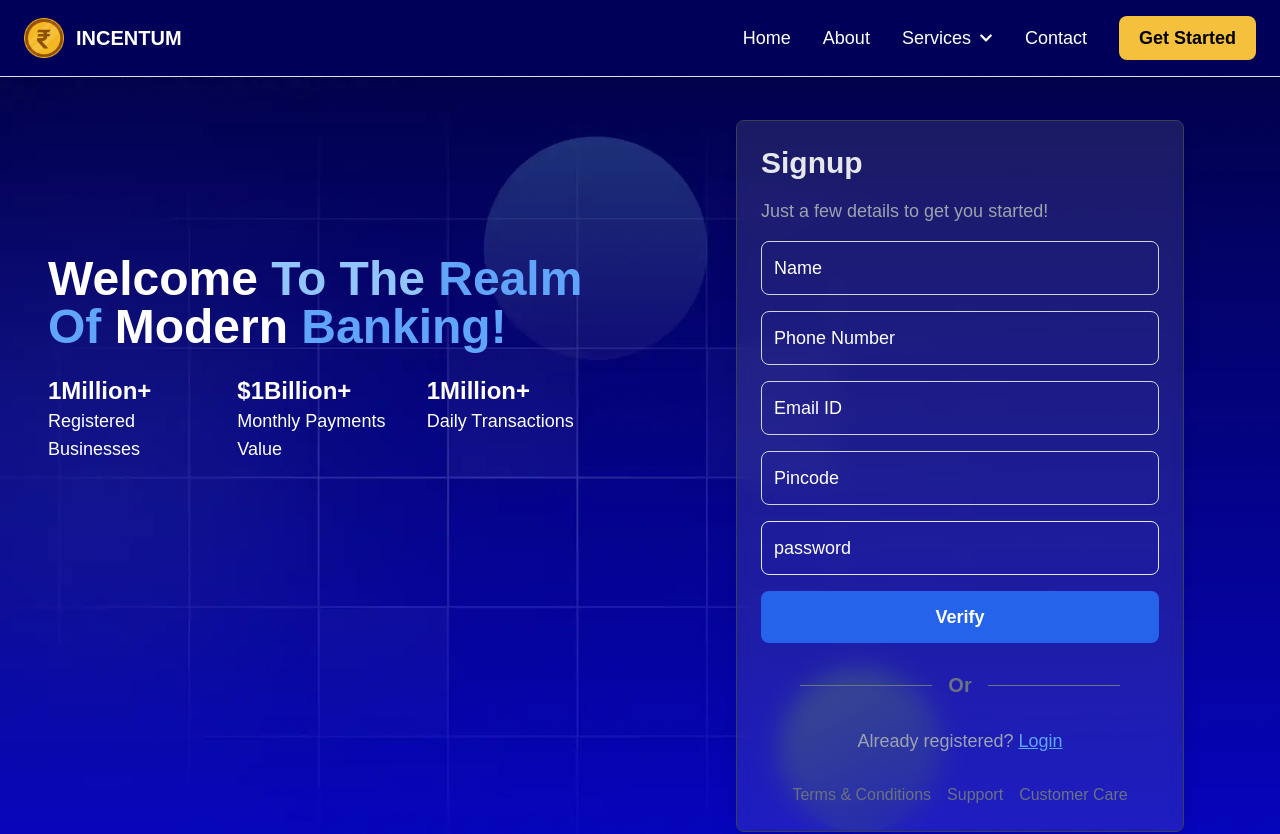
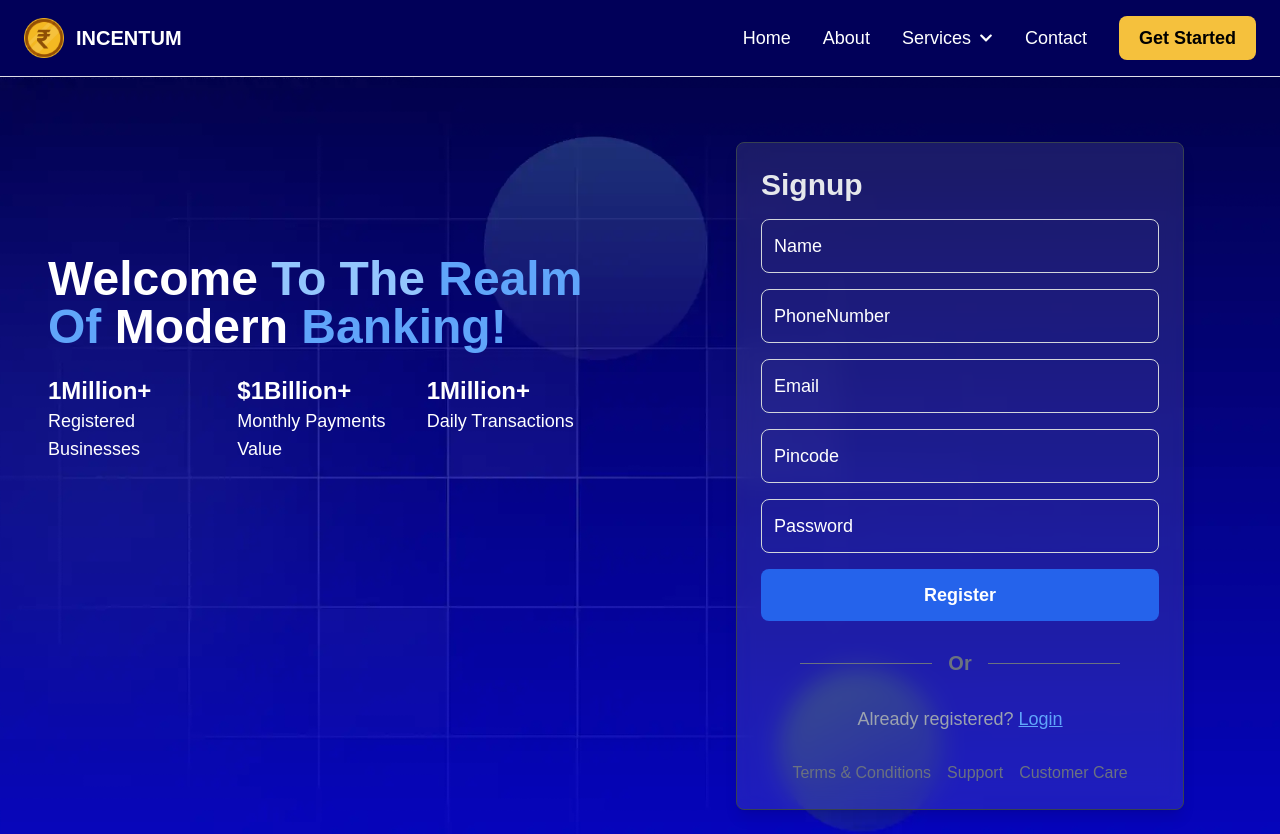
Before and after one commit to saniya-dogra/mainincentum-backend, a React (Vite) app in the folder frontend/: page /signup-Page in a window 1280 px wide. Shown: the top 834 px of the page. Built offline with nearby package versions, Linux system fonts and the light colour scheme.

Commit message:
connect b and f

```diff
--- a/frontend/src/Pages/authentication/SignupPage.jsx
+++ b/frontend/src/Pages/authentication/SignupPage.jsx
@@ -1,79 +1,72 @@
-// SignupPage.js
 import React, { useState } from "react";
 import "../../index.css";
 import { Link, useNavigate } from "react-router-dom";
-import axios from "axios"
+import axios from "axios";
 
 export default function SignupPage() {
-  const [name, setName] = useState("");
-  const [phoneNumber, setPhoneNumber] = useState("");
-  const [email, setEmail] = useState("");
-  const [pincode, setPincode] = useState("");
-  const [password, setPassword] = useState("");
+  const [formData, setFormData] = useState({
+    name: "",
+    phoneNumber: "",
+    email: "",
+    pincode: "",
+    password: "",
+  });
 
-  const [errors, setErrors] = useState({}); // Object to track field errors
-
+  const [errors, setErrors] = useState({});
   const navigate = useNavigate();
 
   const validateForm = () => {
     const newErrors = {};
 
-    // Name: Only alphabets and spaces, max 32 characters
-    if (!name || !/^[A-Za-z ]{1,32}$/.test(name)) {
+    if (!formData.name || !/^[A-Za-z ]{1,32}$/.test(formData.name)) {
       newErrors.name = "Name must be alphabets only and up to 32 characters.";
     }
 
-    // Phone number: Exactly 10 digits
-    if (!phoneNumber || !/^\d{10}$/.test(phoneNumber)) {
+    if (!formData.phoneNumber || !/^\d{10}$/.test(formData.phoneNumber)) {
       newErrors.phoneNumber = "Phone number must be exactly 10 digits.";
     }
 
-    // Email: Valid email format
-    if (!email || !/^[^\s@]+@[^\s@]+\.[^\s@]+$/.test(email)) {
+    if (!formData.email || !/^[^\s@]+@[^\s@]+\.[^\s@]+$/.test(formData.email)) {
       newErrors.email = "Invalid email format.";
     }
 
-    // Pincode: Exactly 6 digits
-    if (!pincode || !/^\d{6}$/.test(pincode)) {
+    if (!formData.pincode || !/^\d{6}$/.test(formData.pincode)) {
       newErrors.pincode = "Pincode must be exactly 6 digits.";
     }
 
+    if (!formData.password || formData.password.length < 6) {
+      newErrors.password = "Password must be at least 6 characters long.";
+    }
+
     setErrors(newErrors);
-
-    // Return true if no errors
     return Object.keys(newErrors).length === 0;
   };
 
-  async function handleFormSubmit(e) {
-    e.preventDefault(); // Prevent default form submission behavior
+  const handleInputChange = (e) => {
+    const { name, value } = e.target;
+    setFormData((prevData) => ({ ...prevData, [name]: value }));
+  };
+
+  const handleFormSubmit = async (e) => {
+    e.preventDefault();
+
+    if (!validateForm()) return;
 
     try {
-      await axios.post(
-        'http://127.0.0.1:8000/signup',
-        {
-          name,
-          email,
-          phoneNumber,
-          pincode,
-          password,
-        },
-        {
-          headers: {
-            "Content-Type": "application/json", // Necessary header
-          },
-          withCredentials: true, // Enable credentials
-        }
-      );
-      alert("Registration successful"); // Show success message
+      await axios.post("http://127.0.0.1:8080/signup", formData, {
+        headers: { "Content-Type": "application/json" },
+        withCredentials: true,
+      });
+      alert("Registration successful");
+      navigate("/login-page");
     } catch (error) {
-      alert("Failed registration"); // Show error message
-      console.error(error); // Log the error for debugging
+      alert("Registration failed. Please try again.");
+      console.error(error);
     }
-  }
+  };
 
   return (
     <div className="min-h-screen bg-image grid grid-cols-1 xl:grid-cols-2">
-      {/* Left Section */}
       <div className="flex flex-col w-full p-6 xl:p-12">
         <div className="flex flex-col justify-center h-2/3 mx-auto">
           <h2 className="text-white text-3xl md:text-4xl xl:text-5xl font-bold leading-tight">
@@ -98,80 +91,31 @@ export default function SignupPage() {
         </div>
       </div>
 
-      {/* Right Section */}
       <div className="flex items-center justify-center p-6 bg-opacity-80">
         <div className="w-full max-w-md p-6 bg-white bg-opacity-10 backdrop-blur-md border border-gray-700 rounded-lg shadow-lg">
           <h2 className="text-gray-200 text-3xl font-bold mb-4">Signup</h2>
-          <p className="text-gray-400 text-lg mb-4">
-            Just a few details to get you started!
-          </p>
           <form onSubmit={handleFormSubmit}>
-            <input
-              type="text"
-              placeholder="Name"
-              className={`w-full p-3 text-lg mb-4 border ${
-                errors.name ? "border-red-500" : "border-gray-300"
-              } rounded-lg bg-transparent text-white placeholder-white focus:outline-none focus:ring-2 focus:ring-blue-500`}
-              value={name}
-              onChange={(e) => setName(e.target.value.replace(/[^A-Za-z ]/g, ""))} // Allow only alphabets and spaces
-            />
-            {errors.name && <p className="text-red-500 text-sm">{errors.name}</p>}
-
-            <input
-              type="tel"
-              placeholder="Phone Number"
-              className={`w-full p-3 text-lg mb-4 border ${
-                errors.phoneNumber ? "border-red-500" : "border-gray-300"
-              } rounded-lg bg-transparent text-white placeholder-white focus:outline-none focus:ring-2 focus:ring-blue-500`}
-              value={phoneNumber}
-              onChange={(e) =>
-                setPhoneNumber(e.target.value.replace(/[^0-9]/g, "")) // Allow only digits
-              }
-            />
-            {errors.phoneNumber && (
-              <p className="text-red-500 text-sm">{errors.phoneNumber}</p>
-            )}
-
-            <input
-              type="email"
-              placeholder="Email ID"
-              className={`w-full p-3 text-lg mb-4 border ${
-                errors.email ? "border-red-500" : "border-gray-300"
-              } rounded-lg bg-transparent text-white placeholder-white focus:outline-none focus:ring-2 focus:ring-blue-500`}
-              value={email}
-              onChange={(e) => setEmail(e.target.value)}
-            />
-            {errors.email && <p className="text-red-500 text-sm">{errors.email}</p>}
-
-            <input
-              type="text"
-              placeholder="Pincode"
-              className={`w-full p-3 text-lg mb-4 border ${
-                errors.pincode ? "border-red-500" : "border-gray-300"
-              } rounded-lg bg-transparent text-white placeholder-white focus:outline-none focus:ring-2 focus:ring-blue-500`}
-              value={pincode}
-              onChange={(e) =>
-                setPincode(e.target.value.replace(/[^0-9]/g, "")) // Allow only digits
-              }
-            />
-            {errors.pincode && <p className="text-red-500 text-sm">{errors.pincode}</p>}
-            <input
-              type="text"
-              placeholder="password"
-              className={`w-full p-3 text-lg mb-4 border  rounded-lg bg-transparent text-white placeholder-white focus:outline-none focus:ring-2 focus:ring-blue-500`}
-              value={password}
-              onChange={(e) =>
-                setPassword(e.target.value) // Allow only digits
-              }
-            />
-
+            {["name", "phoneNumber", "email", "pincode", "password"].map((field) => (
+              <div key={field}>
+                <input
+                  name={field}
+                  type={field === "password" ? "password" : "text"}
+                  placeholder={field.charAt(0).toUpperCase() + field.slice(1)}
+                  value={formData[field]}
+                  onChange={handleInputChange}
+                  className={`w-full p-3 text-lg mb-4 border ${
+                    errors[field] ? "border-red-500" : "border-gray-300"
+                  } rounded-lg bg-transparent text-white placeholder-white focus:outline-none focus:ring-2 focus:ring-blue-500`}
+                />
+                {errors[field] && <p className="text-red-500 text-sm">{errors[field]}</p>}
+              </div>
+            ))}
             <button
               type="submit"
               className="w-full py-3 bg-blue-600 text-white text-lg font-bold rounded-lg hover:bg-blue-700 transition"
             >
-              Verify
+              Register
             </button>
-
             <div className="flex items-center justify-center my-7">
               <div className="w-1/3 border-t border-gray-500"></div>
               <span className="mx-4 text-gray-500 text-lg sm:text-xl font-bold">
```
Also changed, not shown: 1 other file (tests, documents, lock files or other folders).
